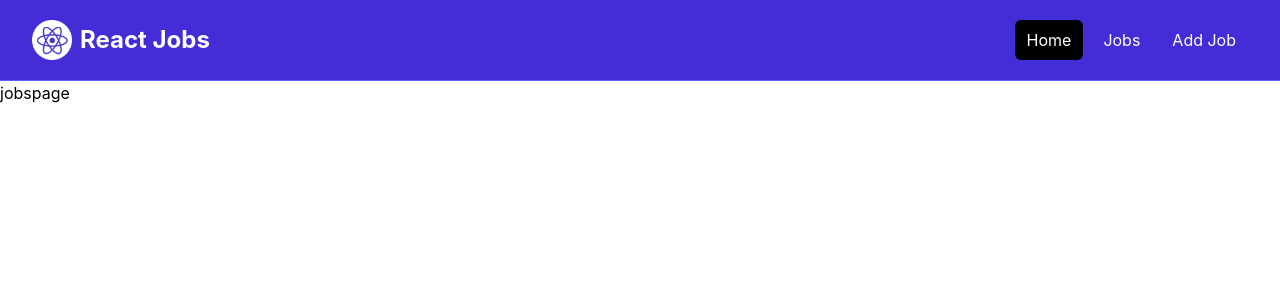
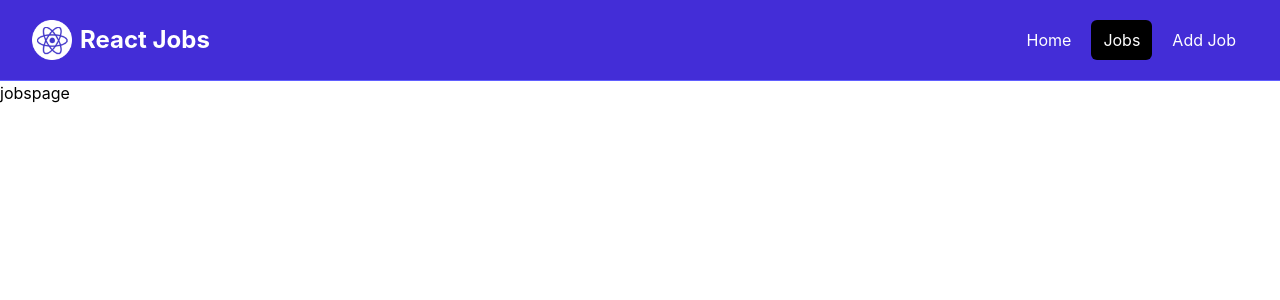
Before and after one commit to elementkz/react-jobs, a React (Vite) app: page /jobs in a window 1280 px wide. Shown: the top 300 px of the page. Built offline with nearby package versions, Linux system fonts and the light colour scheme.

Commit message:
changed to navbar links to navlink so it will only give bg to selected page

```diff
--- a/src/components/Navbar.jsx
+++ b/src/components/Navbar.jsx
@@ -1,8 +1,12 @@
-import { Link } from "react-router-dom";
+import { NavLink, Link } from "react-router-dom";
 
 import logo from "../assets/images/logo.png";
 
 function Navbar() {
+  const linkClass = ({ isActive }) =>
+    isActive
+      ? "text-white bg-black hover:bg-gray-900 hover:text-white rounded-md px-3 py-2"
+      : "text-white hover:bg-gray-900 hover:text-white rounded-md px-3 py-2";
   return (
     <nav className="bg-indigo-700 border-b border-indigo-500">
       <div className="mx-auto max-w-7xl px-2 sm:px-6 lg:px-8">
@@ -16,24 +20,15 @@ function Navbar() {
             </Link>
             <div className="md:ml-auto">
               <div className="flex space-x-2">
-                <Link
-                  to="/"
-                  className="text-white bg-black hover:bg-gray-900 hover:text-white rounded-md px-3 py-2"
-                >
+                <NavLink to="/" className={linkClass}>
                   Home
-                </Link>
-                <Link
-                  to="/jobs"
-                  className="text-white hover:bg-gray-900 hover:text-white rounded-md px-3 py-2"
-                >
+                </NavLink>
+                <NavLink to="/jobs" className={linkClass}>
                   Jobs
-                </Link>
-                <Link
-                  to="/add-job"
-                  className="text-white hover:bg-gray-900 hover:text-white rounded-md px-3 py-2"
-                >
+                </NavLink>
+                <NavLink to="/add-job" className={linkClass}>
                   Add Job
-                </Link>
+                </NavLink>
               </div>
             </div>
           </div>
```
